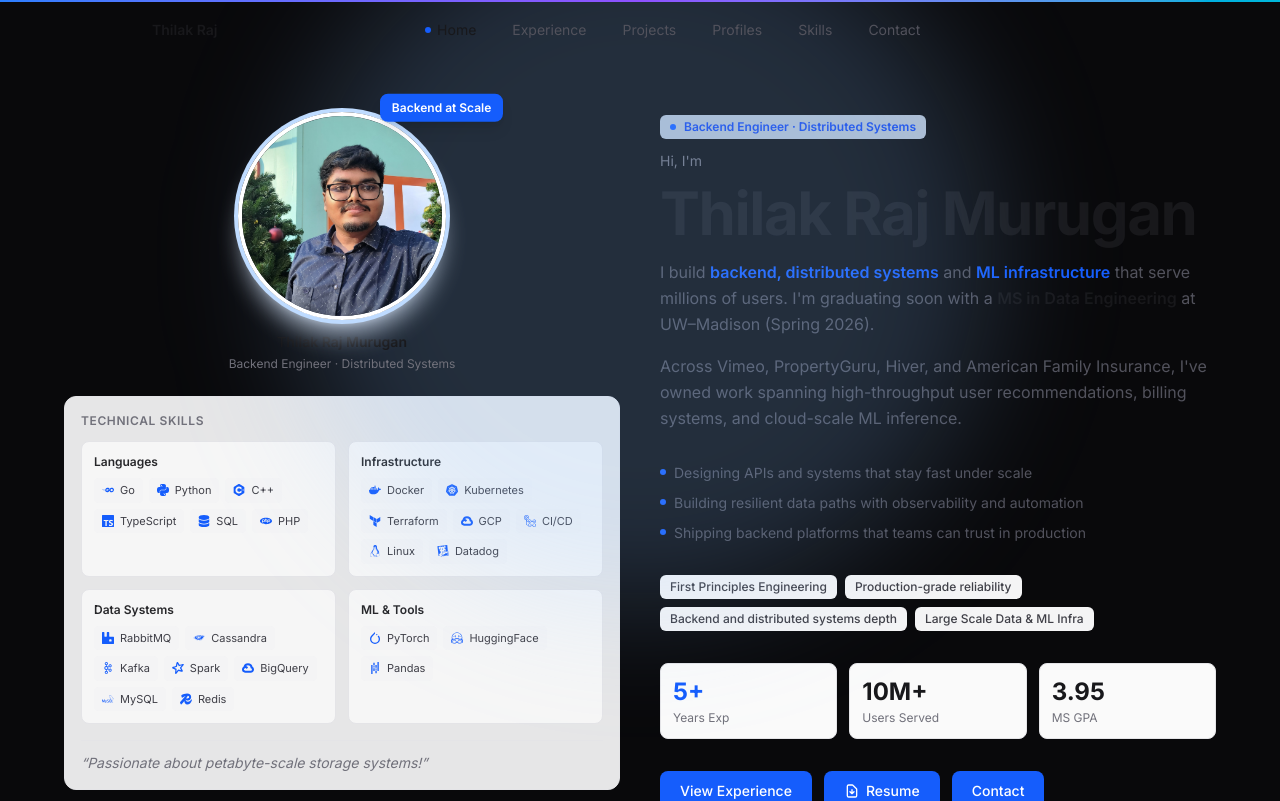
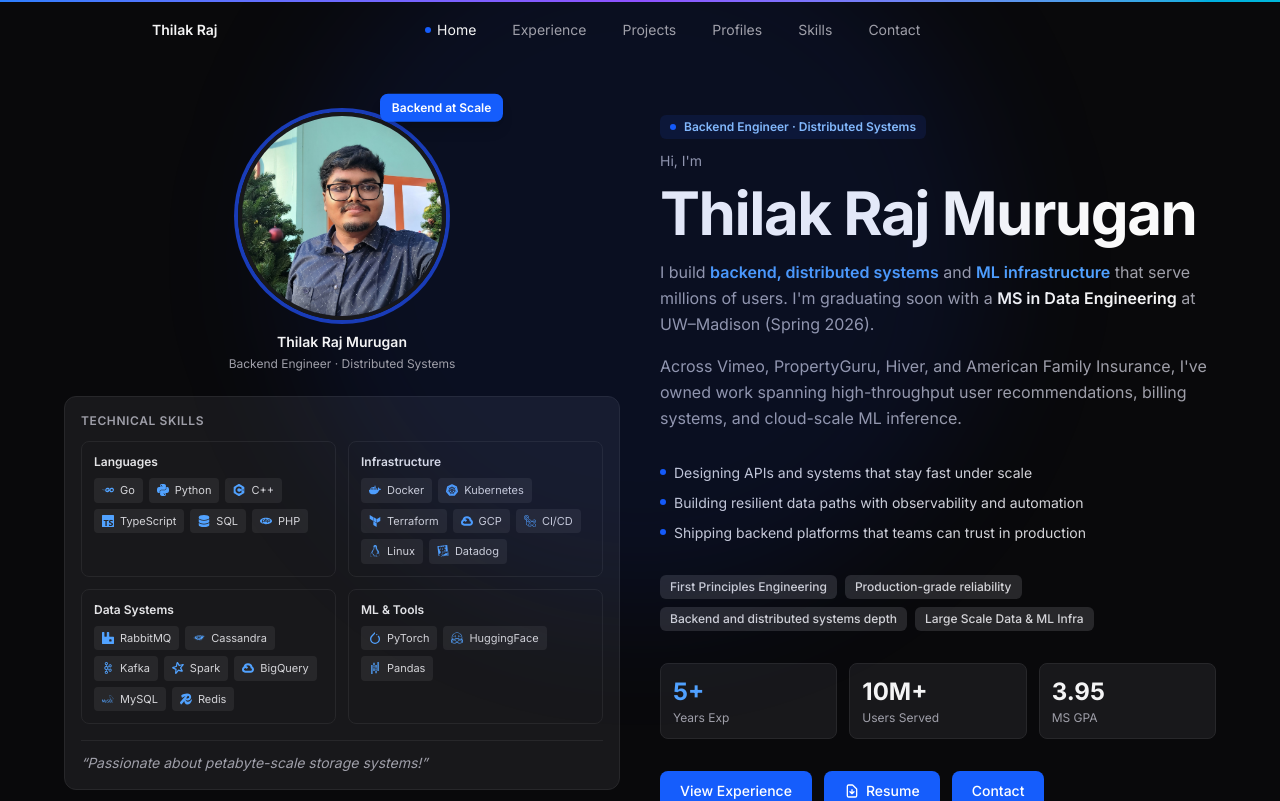
Before and after one commit to thilak007/portfolio, a Next.js app: page / in a window 1280 px wide. Shown: the top 801 px of the page. Built offline with nearby package versions, Linux system fonts and the light colour scheme.

Commit message:
Show always dark mode. Fix bug when user has browser theme as light.

```diff
--- a/src/app/globals.css
+++ b/src/app/globals.css
@@ -1,4 +1,10 @@
 @import "tailwindcss";
+
+@custom-variant dark {
+  &:where(.dark, .dark *) {
+    @slot;
+  }
+}
 
 /**
  * Minimal Portfolio Styles
@@ -18,14 +24,6 @@
   font-family: var(--font-inter);
   -webkit-font-smoothing: antialiased;
   -moz-osx-font-smoothing: grayscale;
-  background:
-    radial-gradient(1200px 500px at 15% -10%, rgb(219 234 254 / 0.75), transparent 60%),
-    radial-gradient(1000px 450px at 85% -12%, rgb(233 213 255 / 0.7), transparent 62%),
-    linear-gradient(180deg, rgb(255 255 255) 0%, rgb(250 251 255) 100%);
-  color: rgb(24 24 27);
-}
-
-.dark body {
   background: rgb(9 9 11);
   color: rgb(244 244 245);
 }
--- a/src/app/layout.tsx
+++ b/src/app/layout.tsx
@@ -46,12 +46,10 @@
 }: Readonly<{
   children: React.ReactNode;
 }>) {
-  const initialTheme = 'dark';
-
   return (
     <html lang="en" className="dark" suppressHydrationWarning>
-      <body className={`${inter.variable} ${jetbrainsMono.variable} antialiased text-zinc-900 dark:text-zinc-100`}>
-        <ThemeProvider initialTheme={initialTheme}>{children}</ThemeProvider>
+      <body className={`${inter.variable} ${jetbrainsMono.variable} antialiased`}>
+        <ThemeProvider initialTheme="dark">{children}</ThemeProvider>
         <Analytics />
         <SpeedInsights />
       </body>
--- a/src/components/ThemeProvider.tsx
+++ b/src/components/ThemeProvider.tsx
@@ -1,6 +1,6 @@
 'use client';
 
-import { createContext, useContext, useEffect, useState } from 'react';
+import { createContext, useContext, useState } from 'react';
 
 type Theme = 'light' | 'dark';
 
@@ -18,13 +18,6 @@
 
 export function ThemeProvider({ children, initialTheme }: ThemeProviderProps) {
   const [theme] = useState<Theme>(initialTheme);
-
-  useEffect(() => {
-    document.documentElement.classList.remove('light', 'dark');
-    document.documentElement.classList.add(theme);
-    localStorage.setItem('theme', theme);
-    document.cookie = `theme=${theme}; path=/; max-age=31536000; samesite=lax`;
-  }, [theme]);
 
   const toggleTheme = () => {
     return;
```
